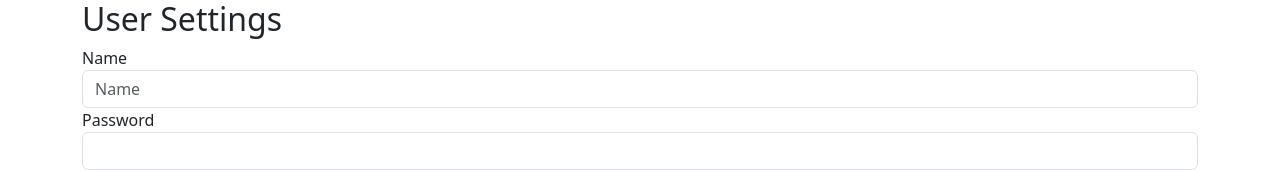
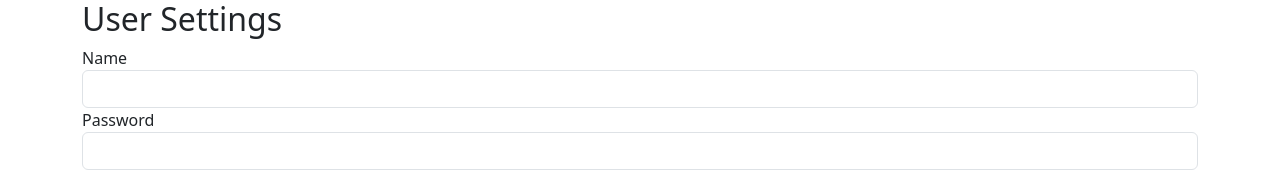
Before and after one commit to iam8139/angular-forms, an Angular app: page / in a window 1280 px wide. Shown: the top 170 px of the page. Built offline with nearby package versions, Linux system fonts and the light colour scheme.

Commit message:
test changes

```diff
--- a/src/app/user-settings-form/user-settings-form.component.html
+++ b/src/app/user-settings-form/user-settings-form.component.html
@@ -3,7 +3,7 @@
     <form>
         <div class="form-group">
             <label for="name">Name</label>
-            <input id="name" name="name" class="form-control" placeholder="Name" />
+            <input id="name" name="name" class="form-control" />
         </div>
 
         <div class="form-group">
```
